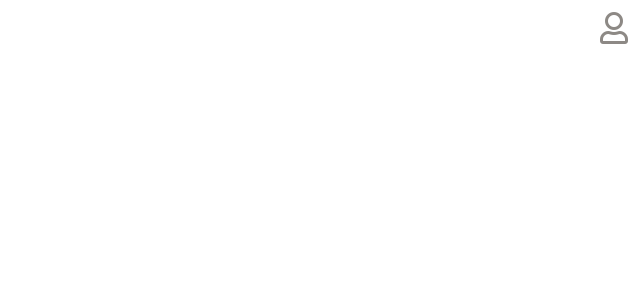
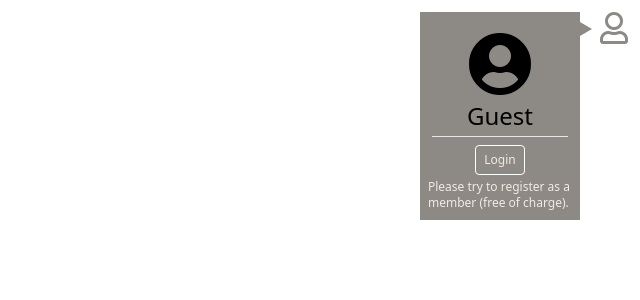
Before and after one commit to caramelribon/sweets-journal-practice, a Vue app: page / in a window 1280 px wide. Shown: the top 300 px of the page, without its empty margins (640-1280 px from the left). Built offline with nearby package versions, Linux system fonts and the light colour scheme.

Commit message:
ユーザ情報の見た目の作成

```diff
--- a/src/components/AppHeader.vue
+++ b/src/components/AppHeader.vue
@@ -1,10 +1,57 @@
 <template>
   <header class="z-1">
     <nav>
-      <div class="flex justify-end items-center w-full px-3 py-3">
+      <div class="flex justify-end items-center
+                  w-full
+                  px-3 py-3"
+      >
         <div class="relative">
           <!-- User Button (ユーザボタン) -->
-          <button><i class="far fa-user fa-2x user-btn-color"></i></button>
+          <button>
+            <i class="far fa-user fa-2x
+                      user-btn-color"
+            ></i>
+          </button>
+          <!-- User Information (ユーザ情報) -->
+          <span class="user-information
+                       absolute
+                       right-12
+                       w-40 h-52
+                       bg-light-gray"
+          >
+            <!-- Guest User (ゲストユーザの印) -->
+            <div class="text-center mt-3 mx-3 border-b">
+              <i class="user-icon fas fa-user-circle fa-4x pt-2"></i>
+              <p class="text-center py-1 text-2xl user-name">Guest</p>
+            </div>
+            <!-- Button Area (ボタンエリア) -->
+            <div class="button mt-2 mx-3">
+              <div class="flex justify-center items-center">
+                <!-- Login Button (ログインボタン) -->
+                <div class="login">
+                  <button class="inline-block
+                                 leading-none
+                                 border border-white rounded
+                                 px-2 py-2
+                                 text-xs text-beige
+                                 lora-bold
+                                 hover:border-transparent
+                                 hover:text-navy-blue
+                                 hover:bg-white"
+                          type="button"
+                  >
+                    Login
+                  </button>
+                </div>
+              </div>
+            </div>
+            <!-- Message to Guest User (ゲストユーザへのメッセージ) -->
+            <div class="my-1 mx-2">
+              <p class="text-beige text-xs kaisei-medium">
+                Please try to register as a member (free of charge).
+              </p>
+            </div>
+          </span>
         </div>
       </div>
     </nav>
@@ -17,8 +64,19 @@ export default {};
 
 <style lang="scss">
 header {
-  .user-btn-color {
-    color: $gray_normal;
+  nav{
+    .user-btn-color {
+      color: $gray_normal;
+    }
+    .user-information::after {
+      position: absolute;
+      right: -12px;
+      top: 10px;
+      border-left: 12px solid $gray_normal;
+      border-top: 7px solid transparent;
+      border-bottom: 7px solid transparent;
+      content: "";
+    }
   }
 }
 </style>
--- a/tailwind.config.js
+++ b/tailwind.config.js
@@ -1,9 +1,26 @@
 module.exports = {
-  future: {},
-  content: ["./src/**/*.{js,jsx,ts,tsx,vue}"],
+  purge: ["./index.html", "./src/**/*.{vue,js,ts,jsx,tsx}"],
+  darkMode: false, // or 'media' or 'class'
   theme: {
+    extend: {
+      colors: {
+        beige: "#f2ebe5",
+        "light-blue": "#717d7f",
+        "light-pink": "#c6ada6",
+        "navy-blue": "#4f5666",
+        "navy-pink": "#a76e63",
+        "navy-brown": "#927d6e",
+        "navy-gray": "#6d6d6d",
+        "light-gray": "#8d8985",
+        "light-green": "#969687",
+        "nvy-brown": "#754035",
+        "lgt-pink": "#ff8882",
+        "lgt-yellow": "#efdc71",
+      },
+    },
+  },
+  variants: {
     extend: {},
   },
-  variants: {},
   plugins: [],
 };
```
